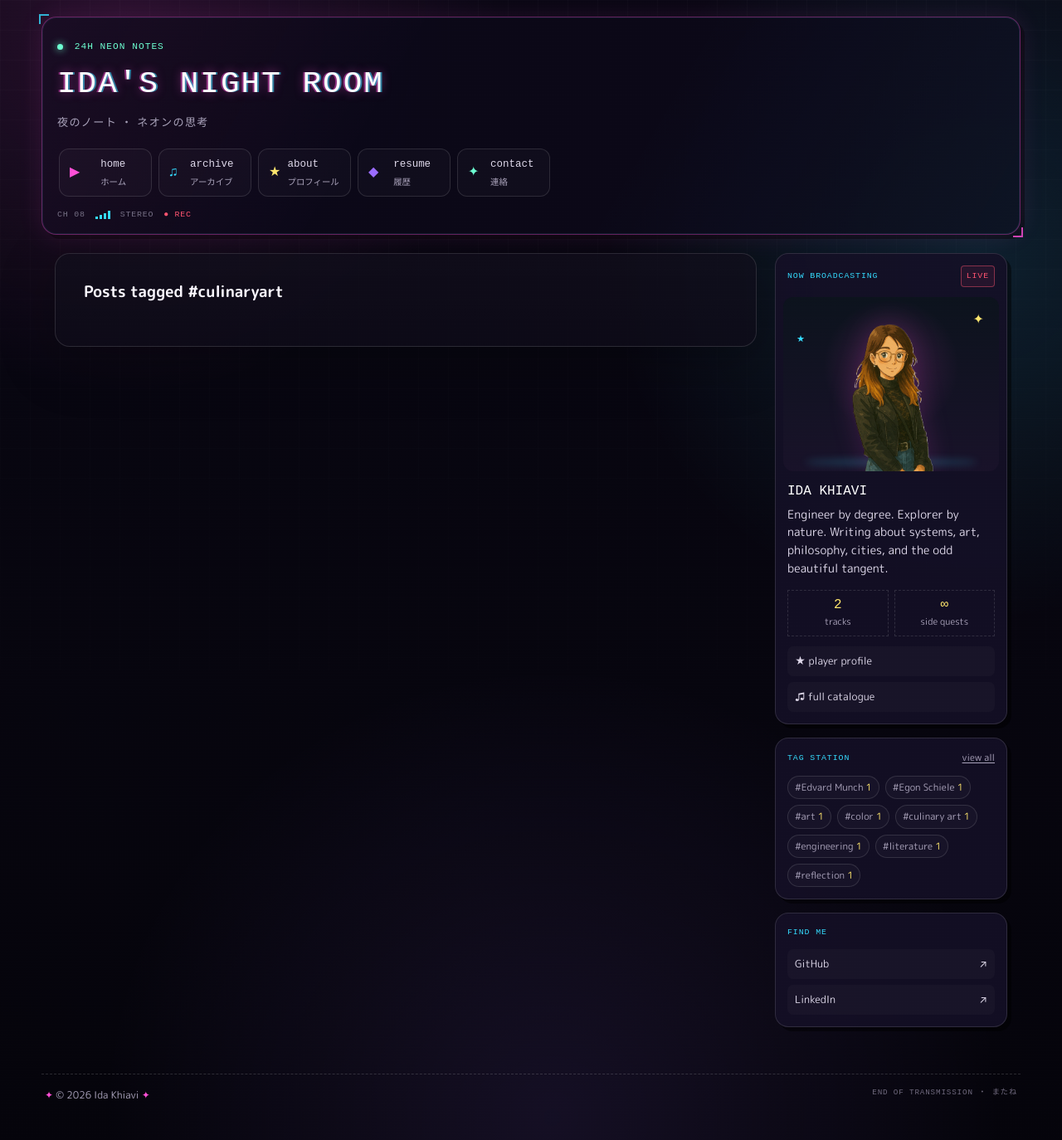
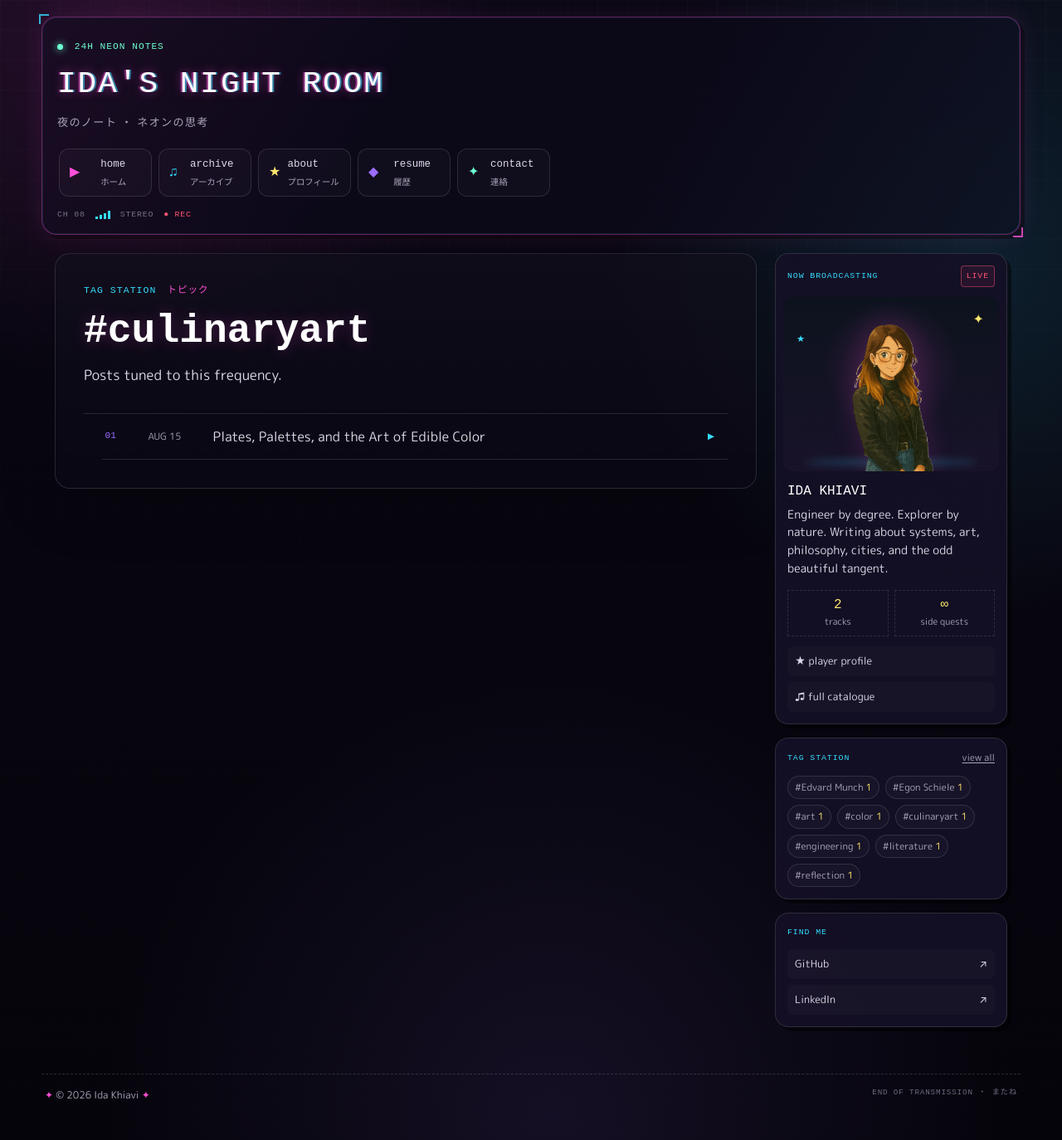
Before and after one commit to idakhiavi/idakhiavi.github.io, a Jekyll site: the page built from tag/culinaryart.md, in a window 1280 px wide and 1374 px high. Shown: the whole window at 83% size. Built offline with Jekyll 4.4.1, drawn with Linux system fonts in a browser that asks for light colours; some web fonts are replaced.

Commit message:
Keep legacy tag routes working

```diff
--- a/_layouts/tag.html
+++ b/_layouts/tag.html
@@ -1,25 +1,24 @@
 ---
 layout: default
 ---
-<article class="post">
-  <h1>Posts tagged {{ page.title }}</h1>
-  <ul>
-    {% assign target = page.tag %}
-    {% for p in site.posts %}
-      {% assign found = '' %}
-      {% assign segs = p.content | strip_html | split: '#' %}
-      {% for z in segs offset:1 %}
-        {% if z and z != '' and z | slice: 0, 1 != ' ' %}
-          {% assign tok = z | strip | split: ' ' | first %}
-          {% assign tok = tok | replace: ',', '' | replace: '.', '' | replace: '!', '' | replace: '?', '' | replace: ';', '' | replace: ':', '' | replace: ')', '' | replace: '(', '' | replace: ']', '' | replace: '[', '' | replace: '"', '' | replace: '“', '' | replace: '”', '' | replace: "'", '' | replace: '’', '' | replace: '‘', '' %}
-          {% if tok == target %}
-            {% assign found = '1' %}
-          {% endif %}
-        {% endif %}
-      {% endfor %}
-      {% if found != '' %}
-        <li><a href="{{ p.url | relative_url }}">{{ p.title }}</a> <span class="meta">{{ p.date | date: "%b %-d, %Y" }}</span></li>
-      {% endif %}
-    {% endfor %}
-  </ul>
-</article>
+<section class="page-intro">
+  <p class="eyebrow">TAG STATION <span lang="ja">トピック</span></p>
+  <h1>{{ page.title }}</h1>
+  <p>Posts tuned to this frequency.</p>
+</section>
+
+{% assign tagged_posts = site.tags[page.tag] %}
+{% if tagged_posts and tagged_posts.size > 0 %}
+<ol class="archive-list legacy-tag-list">
+  {% for post in tagged_posts %}
+  <li>
+    <span class="archive-index" aria-hidden="true">{% if forloop.index < 10 %}0{% endif %}{{ forloop.index }}</span>
+    <time datetime="{{ post.date | date_to_xmlschema }}">{{ post.date | date: '%b %d' }}</time>
+    <a href="{{ post.url | relative_url }}">{{ post.title }}</a>
+    <span class="archive-play" aria-hidden="true">▶</span>
+  </li>
+  {% endfor %}
+</ol>
+{% else %}
+<div class="empty-screen"><span aria-hidden="true">#</span><p>No tracks on this frequency yet. <a href="{{ '/tags/' | relative_url }}">Browse all tags.</a></p></div>
+{% endif %}
--- a/_posts/2025-08-15-Plates, Palettes, and the Art of Edible Color.md
+++ b/_posts/2025-08-15-Plates, Palettes, and the Art of Edible Color.md
@@ -3,7 +3,7 @@ title: "Plates, Palettes, and the Art of Edible Color"
 description: "A charcuterie board as a fleeting study in color, tension, texture, and mood."
 tags:
   - art
-  - culinary art
+  - culinaryart
   - color
   - Egon Schiele
   - Edvard Munch
```
